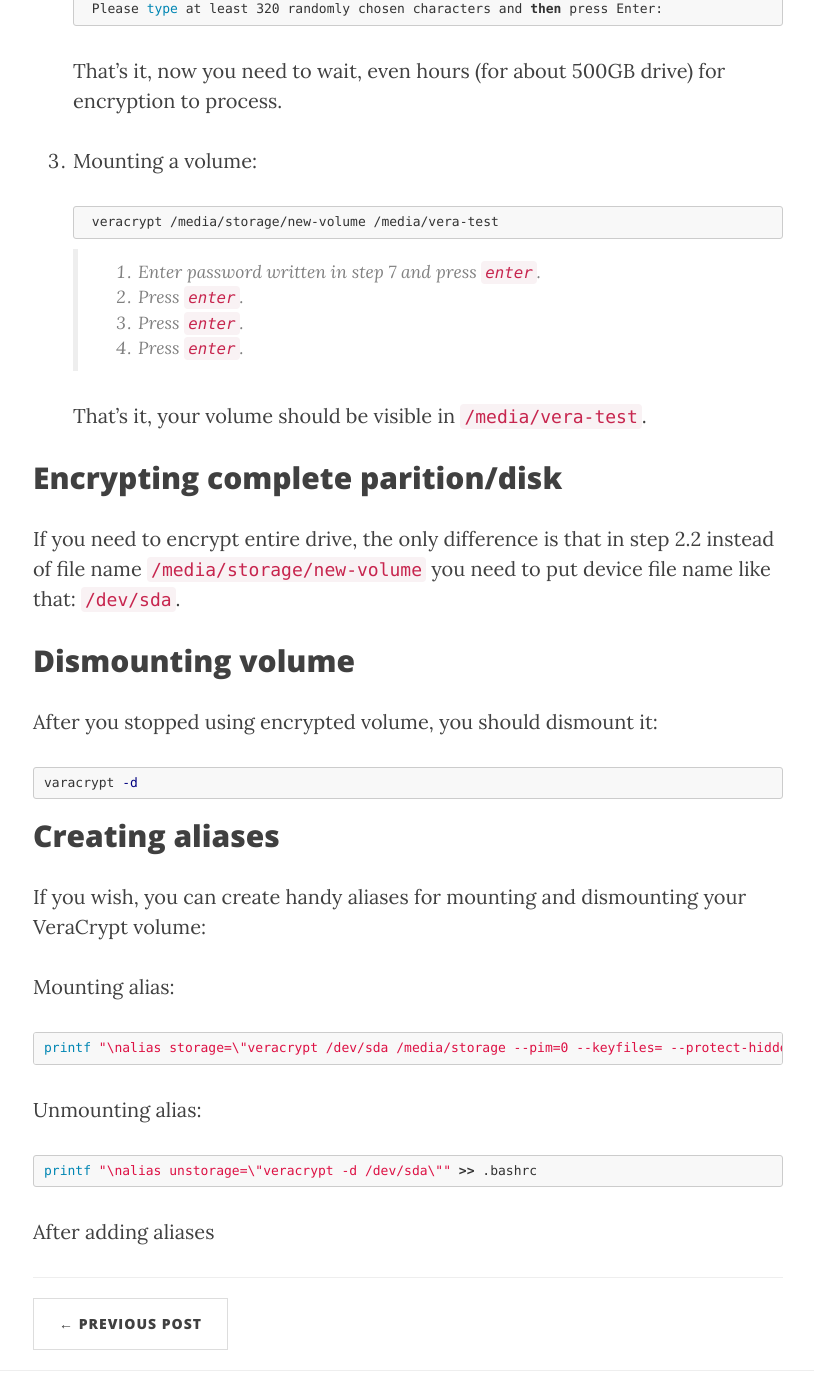
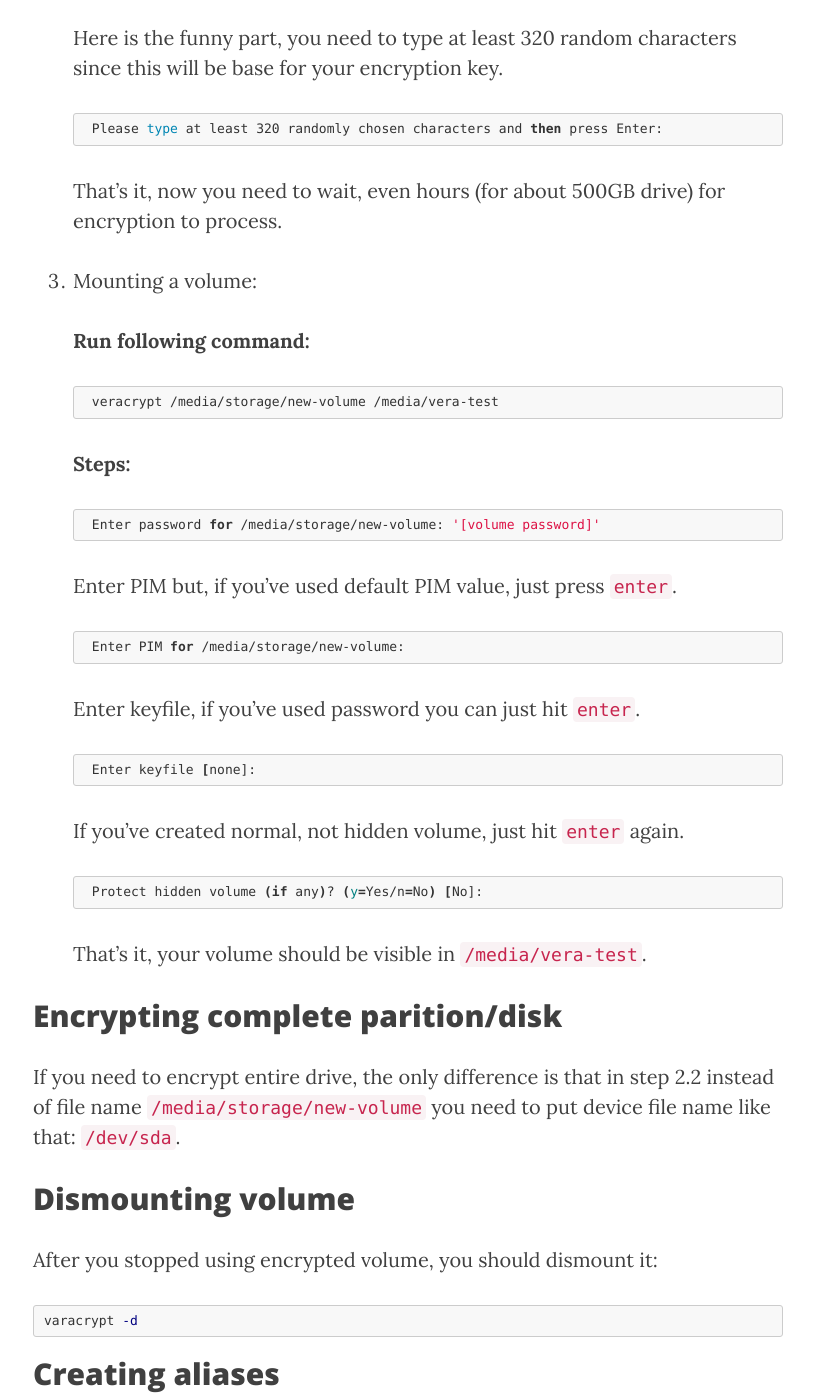
Before and after one commit to JacekStyrylski/jacekstyrylski.github.io, a Jekyll site: the page built from _posts/2017-04-02-Vera-Crypt-OSMC.md, in a window 1280 px wide and 1400 px high, scrolled down 6573 px. Shown: the whole window, without its empty margins (232-1046 px from the left). Built offline with Jekyll 4.4.1, drawn with Linux system fonts in a browser that asks for light colours; nearby versions of some CDN libraries; comment, search, counter and statistics services are not loaded; some of the changed text lies outside the part shown.

Commit message:
Added final listings

````diff
--- a/_posts/2017-04-02-Vera-Crypt-OSMC.md
+++ b/_posts/2017-04-02-Vera-Crypt-OSMC.md
@@ -264,14 +269,35 @@
 
 3. Mounting a volume:
 
+    **Run following command:**
+
     ```bash
     veracrypt /media/storage/new-volume /media/vera-test
     ```
 
-    > 1. Enter password written in step 7 and press `enter`.
-    > 2. Press `enter`.
-    > 3. Press `enter`.
-    > 4. Press `enter`.
+    **Steps:**
+
+    ```bash
+    Enter password for /media/storage/new-volume: '[volume password]'
+    ```
+
+    Enter PIM but, if you've used default PIM value, just press `enter`.
+
+    ```bash
+    Enter PIM for /media/storage/new-volume:
+    ```
+
+    Enter keyfile, if you've used password you can just hit `enter`.
+
+    ```bash
+    Enter keyfile [none]:
+    ```
+
+    If you've created normal, not hidden volume, just hit `enter` again.
+
+    ```bash
+    Protect hidden volume (if any)? (y=Yes/n=No) [No]:
+    ```
 
     That's it, your volume should be visible in `/media/vera-test`.
 
@@ -302,4 +328,4 @@
 printf "\nalias unstorage=\"veracrypt -d /dev/sda\"" >> .bashrc
 ```
 
-After adding aliases
+After adding aliases you can call `storage` for mounting and `unstorage` for dismounting your volume.
````
Also changed, not shown: other parts of _posts/2017-04-02-Vera-Crypt-OSMC.md (+9 -4 lines).
